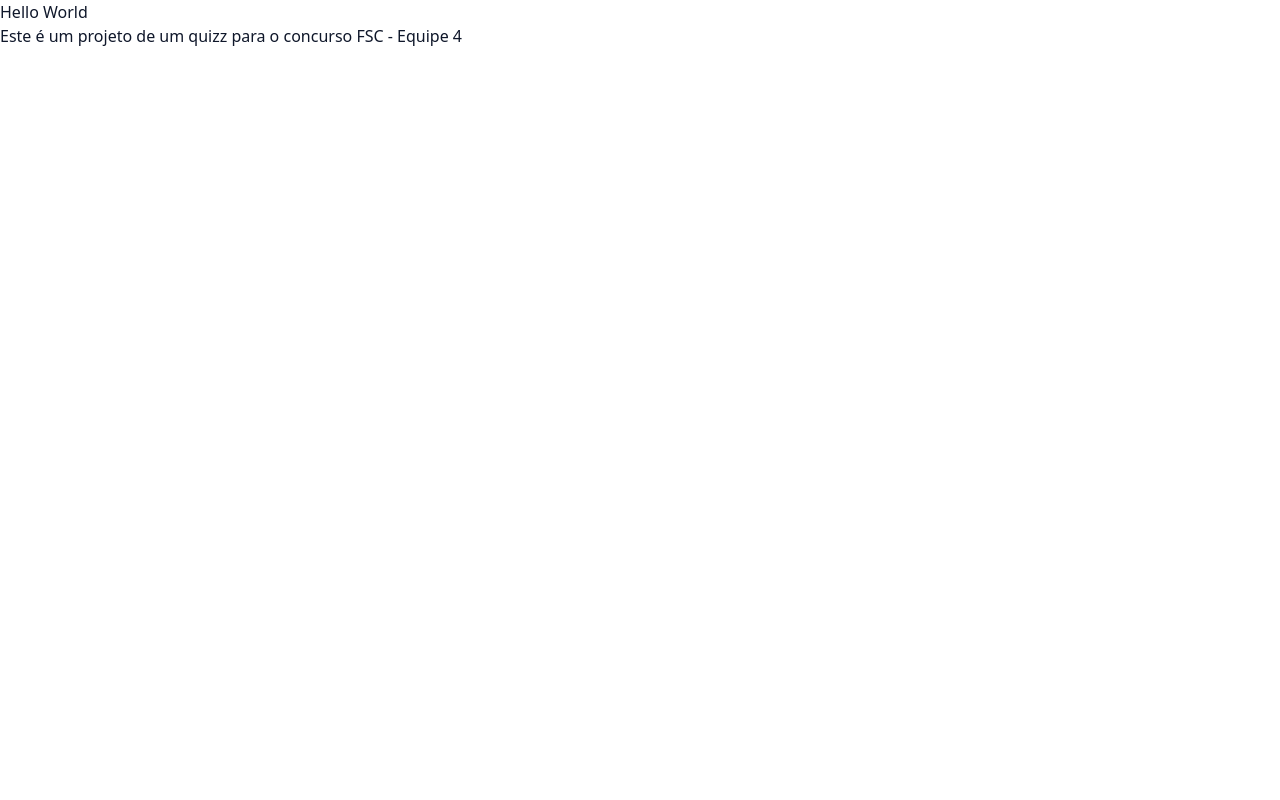
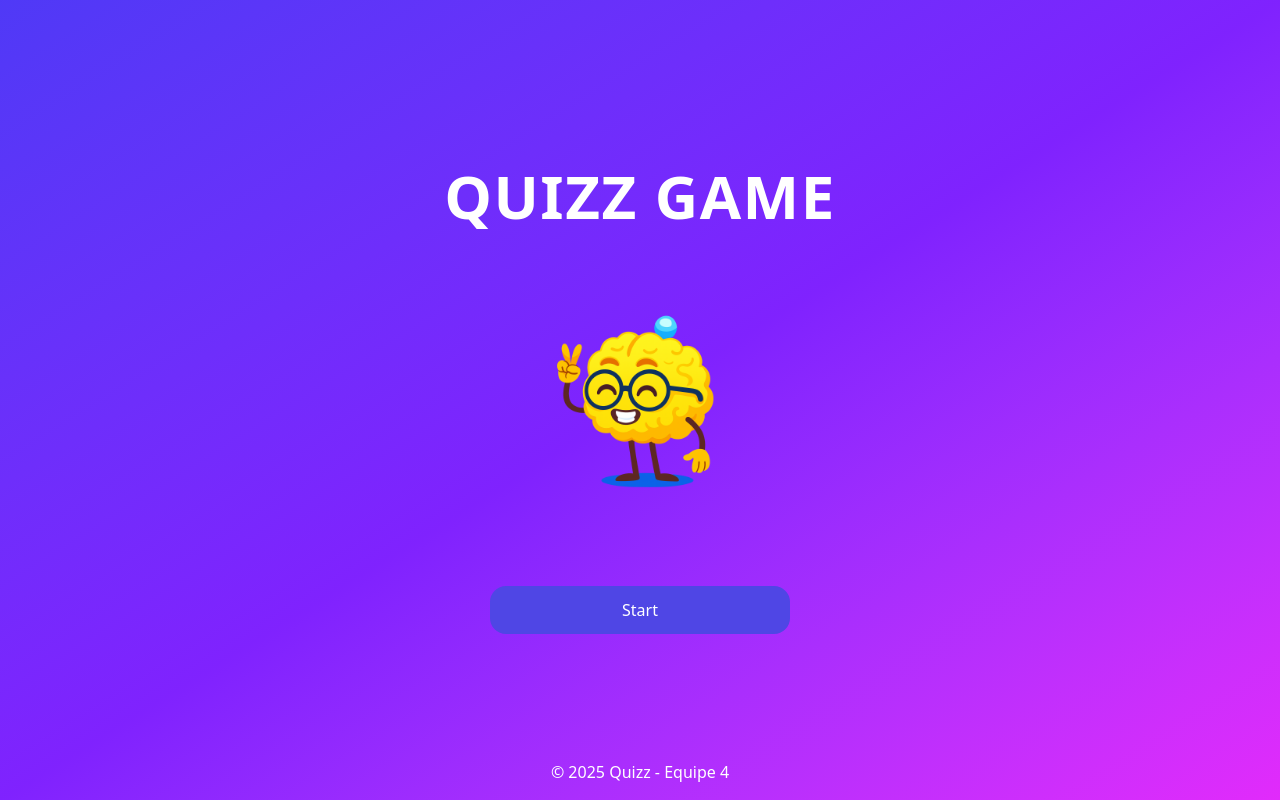
Before and after one commit to ValfranJr/ConcursoFSC4-Equipe4, a Next.js app: page / in a window 1280 px wide. Built offline with nearby package versions, Linux system fonts and the light colour scheme.

Commit message:
feat: adicionando o componente Footer e integrando na IntroPage

```diff
--- /dev/null
+++ b/src/app/components/Footer.tsx
@@ -0,0 +1,9 @@
+import Link from "next/link";
+
+export default function Footer() {
+  return (
+    <footer className="text-white fixed bottom-0 left-0 right-0 w-full flex items-center justify-center py-4">
+      <div>&copy; 2025 Quizz - Equipe 4</div>
+    </footer>
+  );
+}
--- a/src/app/layout.tsx
+++ b/src/app/layout.tsx
@@ -1,5 +1,12 @@
 import type { Metadata } from "next";
 import "./globals.css";
+import { Anton } from "next/font/google";
+
+const logo = Anton({
+  subsets: ["latin"],
+  weight: "400",
+  variable: "--font-logo",
+});
 
 export const metadata: Metadata = {
   title: "Quizz - App",
--- a/src/app/page.tsx
+++ b/src/app/page.tsx
@@ -1,10 +1,9 @@
-import Image from "next/image";
+import IntroPage from "./components/IntroPage";
 
 export default function Home() {
   return (
     <div>
-      <h1>Hello World</h1>
-      <p>Este é um projeto de um quizz para o concurso FSC - Equipe 4</p>
+      <IntroPage />
     </div>
   );
 }
```
